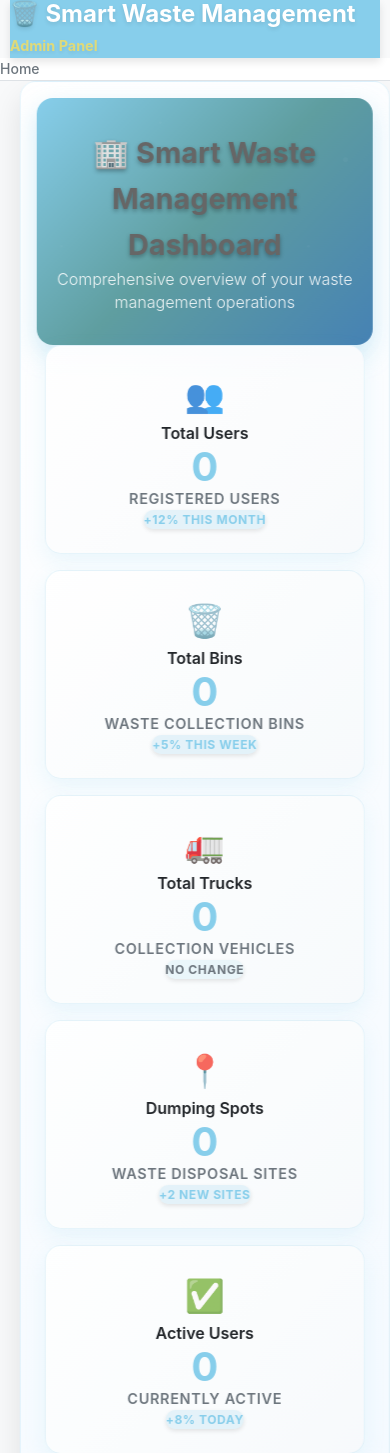
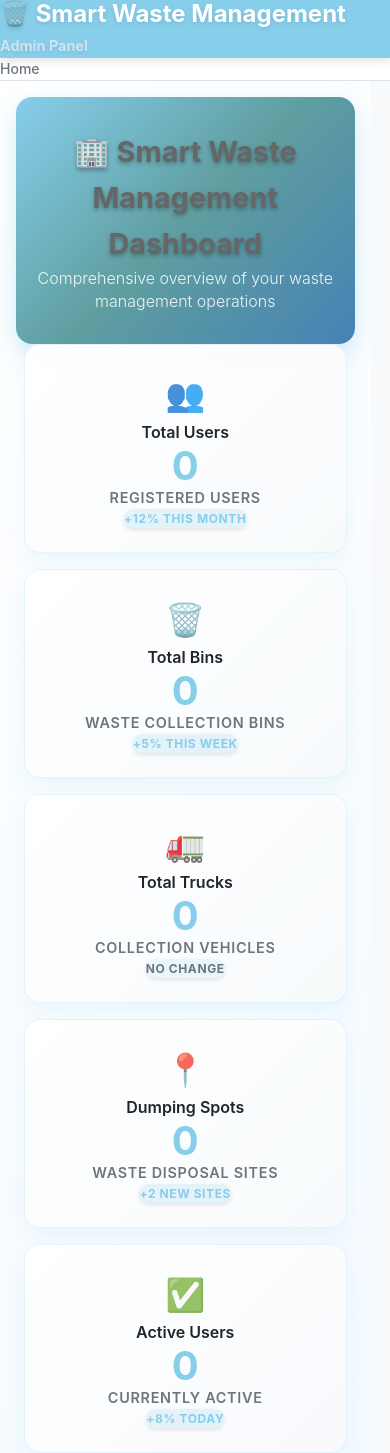
Before and after one commit to jamstanleyambe/smart-waste-management-main, a Django app: template templates/admin/index.html in a window 390 px wide. Shown: the top 1453 px of the page. Run offline with Django 4.2, Linux system fonts and the light colour scheme; the template is opened without the code that fills it, so the values that code supplies are empty.

Commit message:
🚀 Remove all margins and padding from dashboard container for edge-to-edge layout
✨ Edge-to-Edge Layout:
- Dashboard container now has zero padding and margins
- Removed max-width constraints for full viewport width
- Eliminated border-radius for sharp edges
- Removed box-shadow for clean appearance
- Removed border for seamless look
- Content-main area now has zero padding and margins
- Main content area uses full width with no constraints
- Header now spans full width with no padding
- Mobile responsive styles updated for 100vw width
- All centering transforms removed for natural positioning
- Container now truly spans edge-to-edge across the screen
- Clean, modern full-width layout achieved

🎯 Result: Dashboard container now spans the entire viewport width with no margins or padding

```diff
--- a/templates/admin/base_site.html
+++ b/templates/admin/base_site.html
@@ -75,28 +75,24 @@
 
     #content-main {
         width: 100% !important;
-        max-width: 1400px !important;
-        margin: 0 auto !important;
-        padding: 2rem 3rem !important;
+        max-width: none !important;
+        margin: 0 !important;
+        padding: 0 !important;
         box-sizing: border-box !important;
         overflow-x: hidden !important;
         overflow-y: auto !important;
         background: transparent;
-        display: flex;
-        justify-content: center;
-        align-items: flex-start;
+        display: block;
     }
 
     .main {
         width: 100% !important;
         max-width: none !important;
-        margin: 0 auto !important;
+        margin: 0 !important;
         padding: 0 !important;
         box-sizing: border-box !important;
         overflow-x: hidden !important;
-        display: flex;
-        justify-content: center;
-        align-items: flex-start;
+        display: block;
     }
 
     /* Dashboard specific styles */
@@ -113,15 +109,13 @@
         color: white;
         box-shadow: var(--shadow-md);
         border-bottom: none;
-        padding: 1.5rem 0;
+        padding: 0;
         width: 100% !important;
-        max-width: 1400px !important;
-        margin: 0 auto !important;
+        max-width: none !important;
+        margin: 0 !important;
         box-sizing: border-box !important;
         position: relative !important;
-        display: flex;
-        justify-content: center;
-        align-items: center;
+        display: block;
     }
 
     #branding h1 {
@@ -476,20 +470,20 @@
     /* Dashboard Container */
     .dashboard-container {
         width: 100% !important;
-        max-width: 1200px !important;
-        margin: 0 auto !important;
+        max-width: none !important;
+        margin: 0 !important;
         box-sizing: border-box !important;
-        padding: 1.5rem;
+        padding: 0;
         background: linear-gradient(135deg, rgba(255, 255, 255, 0.95) 0%, rgba(240, 248, 255, 0.95) 100%);
-        border-radius: 16px;
-        box-shadow: 0 15px 30px rgba(0, 0, 0, 0.1);
+        border-radius: 0;
+        box-shadow: none;
         backdrop-filter: blur(10px);
-        border: 1px solid rgba(135, 206, 235, 0.2);
+        border: none;
         overflow: hidden;
         position: relative;
         display: block;
-        left: 50%;
-        transform: translateX(-50%);
+        left: 0;
+        transform: none;
     }
 
     @media (min-width: 1600px) {
@@ -566,14 +560,15 @@
         }
 
         #content-main {
-            width: 95vw !important;
-            margin: 0 auto !important;
-            padding: 1rem !important;
+            width: 100vw !important;
+            margin: 0 !important;
+            padding: 0 !important;
         }
 
         #header {
-            width: 95vw !important;
-            margin: 0 auto !important;
+            width: 100vw !important;
+            margin: 0 !important;
+            padding: 0 !important;
         }
 
         .stat-card {
```
